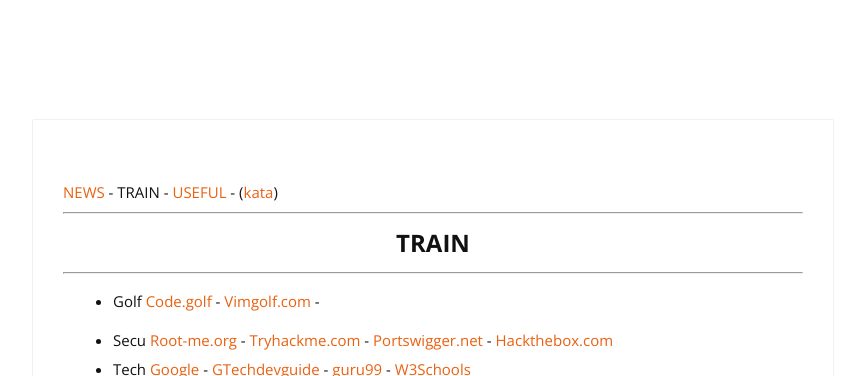
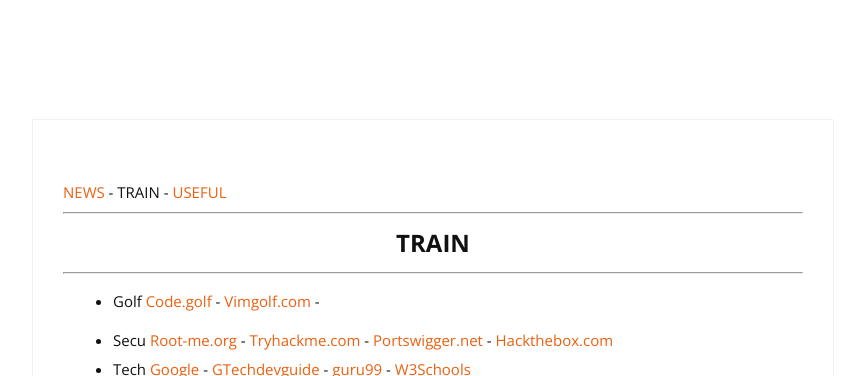
Before and after one commit to cylmat/cylmat.github.io, a Jekyll site: the page built from _pages/train.md, in a window 1280 px wide. Shown: the top 376 px of the page, without its empty margins (207-1072 px from the left). Built offline with Jekyll 4.4.1, drawn with Linux system fonts in a browser that asks for light colours; nearby versions of some CDN libraries.

Commit message:
Update train.md

```diff
--- a/_pages/train.md
+++ b/_pages/train.md
@@ -4,7 +4,7 @@
 permalink: /train/
 ---
 
-[NEWS](https://cylmat.github.io/news) - TRAIN - [USEFUL](https://cylmat.github.io/useful) - ([kata](https://cylmat.github.io/kata))
+[NEWS](https://cylmat.github.io/news) - TRAIN - [USEFUL](https://cylmat.github.io/useful)
 
 ---
 ## <center>TRAIN</center>
```
